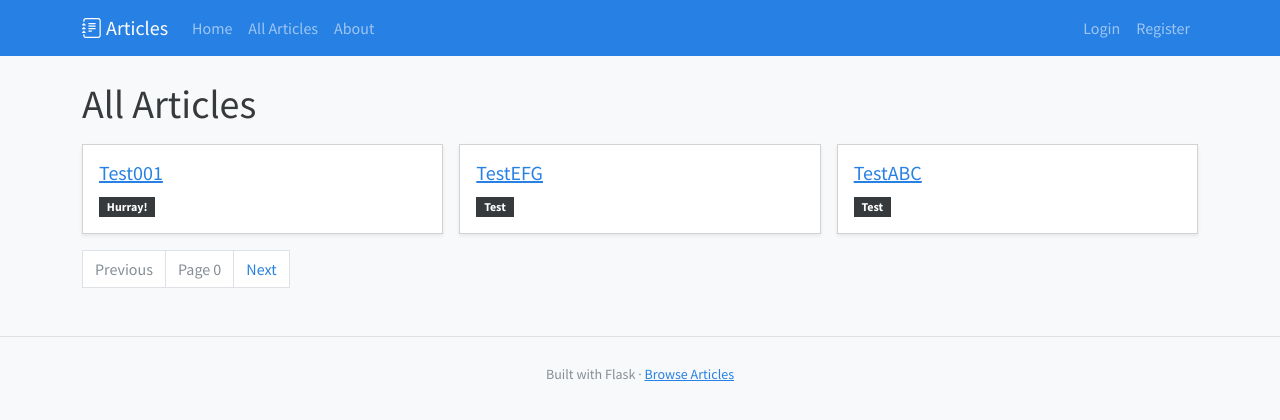
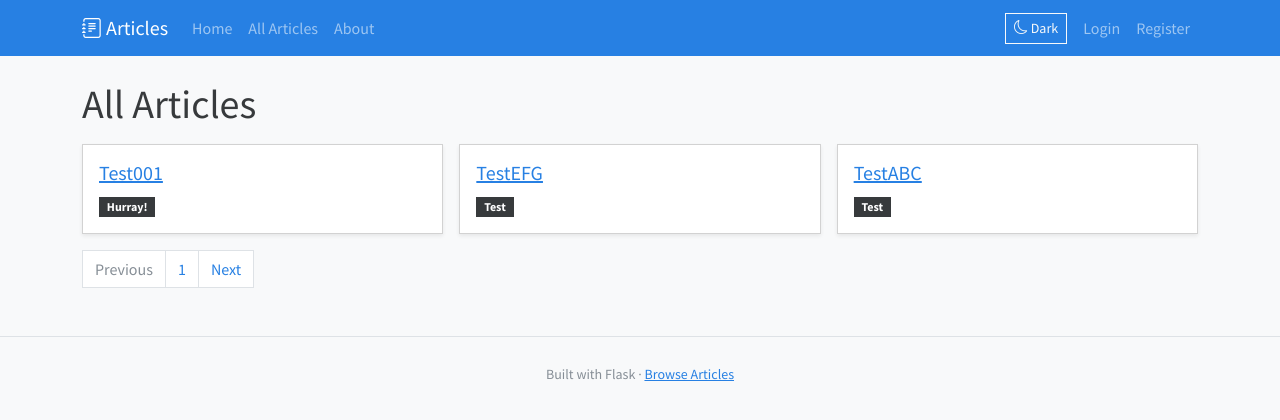
Before and after one commit to sathwikreddy17/Articles-Website---0001, a Flask app: page /articles?page=0&per_page=10 in a window 1280 px wide. Shown: the top 420 px of the page. Run offline with Flask 3, Linux system fonts and the light colour scheme; data comes from the database, SQL or seed files in the repository; some libraries are stand-ins or nearby versions.

Commit message:
Dark Mode and Numbered Pagination

```diff
--- a/templates/articles.html
+++ b/templates/articles.html
@@ -49,31 +49,20 @@
     </p>
   {% endif %}
 
+  {% set total_pages = (total // per_page) + (1 if total % per_page else 0) %}
   <nav class="mt-3" aria-label="Pagination">
     <ul class="pagination">
-      {% if has_prev %}
-        <li class="page-item">
-          <a class="page-link" href="{{ url_for('main.articles', page=page-1, per_page=per_page) }}">Previous</a>
+      <li class="page-item {% if page <= 1 %}disabled{% endif %}">
+        <a class="page-link" href="{{ url_for('main.articles', page=page-1, per_page=per_page) }}">Previous</a>
+      </li>
+      {% for p in range(1, total_pages + 1) %}
+        <li class="page-item {% if p == page %}active{% endif %}">
+          <a class="page-link" href="{{ url_for('main.articles', page=p, per_page=per_page) }}">{{ p }}</a>
         </li>
-      {% else %}
-        <li class="page-item disabled">
-          <span class="page-link">Previous</span>
-        </li>
-      {% endif %}
-
-      <li class="page-item disabled">
-        <span class="page-link">Page {{ page }}</span>
+      {% endfor %}
+      <li class="page-item {% if page >= total_pages %}disabled{% endif %}">
+        <a class="page-link" href="{{ url_for('main.articles', page=page+1, per_page=per_page) }}">Next</a>
       </li>
-
-      {% if has_next %}
-        <li class="page-item">
-          <a class="page-link" href="{{ url_for('main.articles', page=page+1, per_page=per_page) }}">Next</a>
-        </li>
-      {% else %}
-        <li class="page-item disabled">
-          <span class="page-link">Next</span>
-        </li>
-      {% endif %}
     </ul>
   </nav>
 {% endblock %}
--- a/templates/base.html
+++ b/templates/base.html
@@ -4,8 +4,8 @@
   <meta charset="utf-8"/>
   <meta name="viewport" content="width=device-width, initial-scale=1"/>
   <title>{% block title %}My Articles{% endblock %}</title>
-  <!-- Bootswatch Cosmo theme (Bootstrap 5.3.3 compatible) -->
-  <link href="https://cdn.jsdelivr.net/npm/bootswatch@5.3.3/dist/cosmo/bootstrap.min.css" rel="stylesheet">
+  <!-- Bootswatch theme (toggle between Cosmo and Darkly) -->
+  <link id="theme-css" href="https://cdn.jsdelivr.net/npm/bootswatch@5.3.3/dist/cosmo/bootstrap.min.css" rel="stylesheet">
   <!-- Bootstrap Icons -->
   <link href="https://cdn.jsdelivr.net/npm/bootstrap-icons@1.11.3/font/bootstrap-icons.css" rel="stylesheet">
   <link rel="stylesheet" href="{{ url_for('static', filename='style.css') }}">
@@ -24,7 +24,10 @@
         <li class="nav-item"><a class="nav-link" href="{{ url_for('main.articles') }}">All Articles</a></li>
         <li class="nav-item"><a class="nav-link" href="{{ url_for('main.about') }}">About</a></li>
       </ul>
-      <ul class="navbar-nav ms-auto">
+      <ul class="navbar-nav ms-auto align-items-lg-center">
+        <li class="nav-item me-2">
+          <button id="theme-toggle" class="btn btn-sm btn-outline-light" type="button"><i class="bi bi-moon"></i> <span class="d-none d-sm-inline">Dark</span></button>
+        </li>
         {% if current_user.is_authenticated and current_user.is_admin %}
           <li class="nav-item"><a class="nav-link" href="{{ url_for('admin.create') }}"><i class="bi bi-plus-circle"></i> New</a></li>
           <li class="nav-item"><a class="nav-link" href="{{ url_for('auth.logout') }}"><i class="bi bi-box-arrow-right"></i> Logout</a></li>
@@ -60,6 +63,31 @@
   </div>
 </footer>
 
+<script>
+  (function() {
+    const css = document.getElementById('theme-css');
+    const toggleBtn = document.getElementById('theme-toggle');
+    const themes = {
+      light: 'https://cdn.jsdelivr.net/npm/bootswatch@5.3.3/dist/cosmo/bootstrap.min.css',
+      dark: 'https://cdn.jsdelivr.net/npm/bootswatch@5.3.3/dist/darkly/bootstrap.min.css'
+    };
+    function setTheme(mode) {
+      css.href = themes[mode] || themes.light;
+      localStorage.setItem('theme', mode);
+      if (toggleBtn) {
+        toggleBtn.innerHTML = mode === 'dark' ? '<i class="bi bi-sun"></i> <span class="d-none d-sm-inline">Light</span>' : '<i class="bi bi-moon"></i> <span class="d-none d-sm-inline">Dark</span>';
+      }
+    }
+    const saved = localStorage.getItem('theme');
+    if (saved === 'dark') setTheme('dark');
+    if (toggleBtn) {
+      toggleBtn.addEventListener('click', function() {
+        const current = (localStorage.getItem('theme') || 'light');
+        setTheme(current === 'light' ? 'dark' : 'light');
+      });
+    }
+  })();
+</script>
 <script src="https://cdn.jsdelivr.net/npm/bootstrap@5.3.3/dist/js/bootstrap.bundle.min.js"></script>
 </body>
 </html>
```
